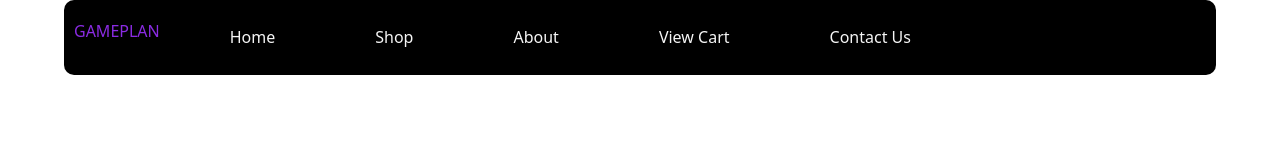
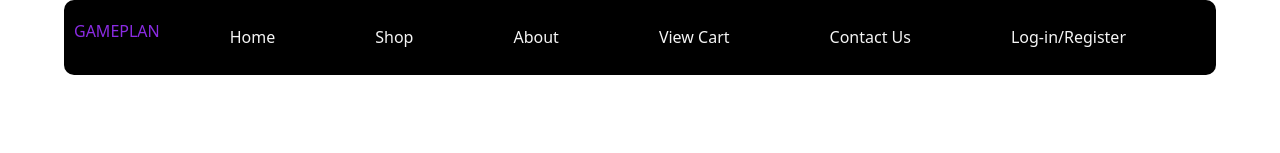
Before and after one commit to flashback265/gtest, a plain HTML site: page index.html in a window 1280 px wide. Shown: the top 153 px of the page. Drawn offline with nearby package versions, Linux system fonts and the light colour scheme.

Commit message:
Update index.html

```diff
--- a/index.html
+++ b/index.html
@@ -18,6 +18,7 @@
         <li><a href="about.html">About</a></li>
         <li><a href="cart.html">View Cart</a></li>
         <li class="cta-button"><a href="contact.html" >Contact Us</a></li>
+          <li class= "login-page"><a href="logIn.html">Log-in/Register</a> </li>
       </ul>
     </div>
  </nav>
```
